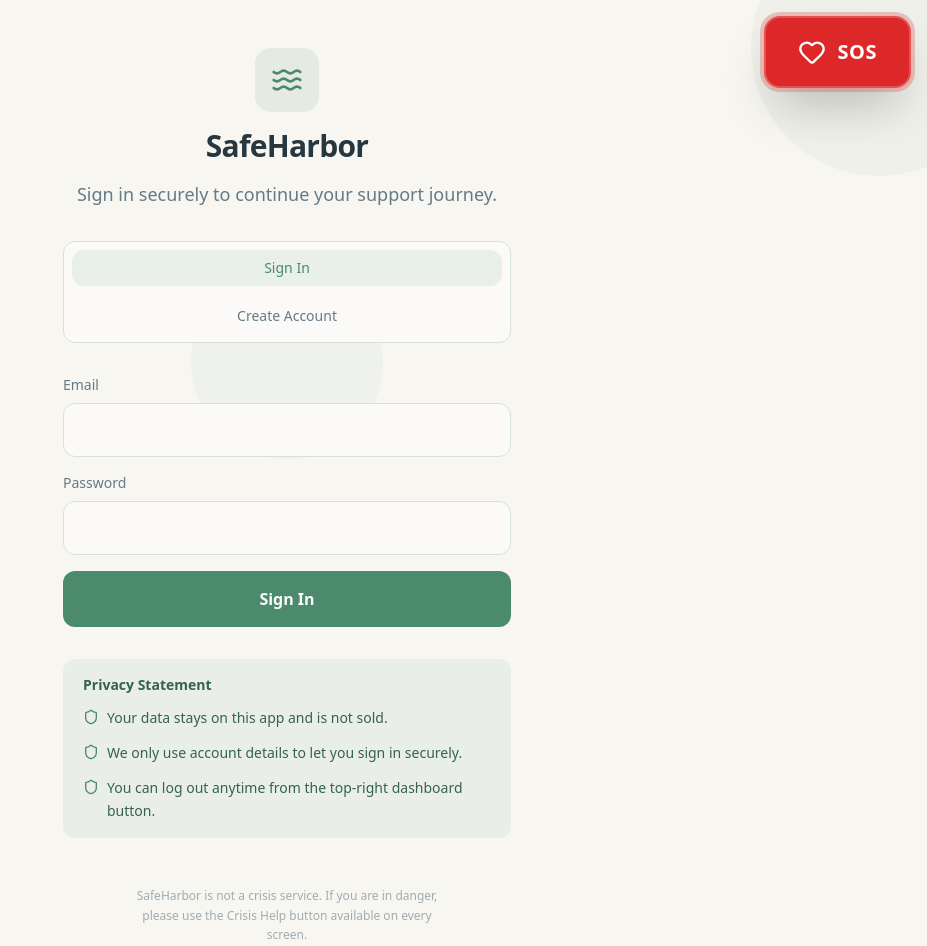
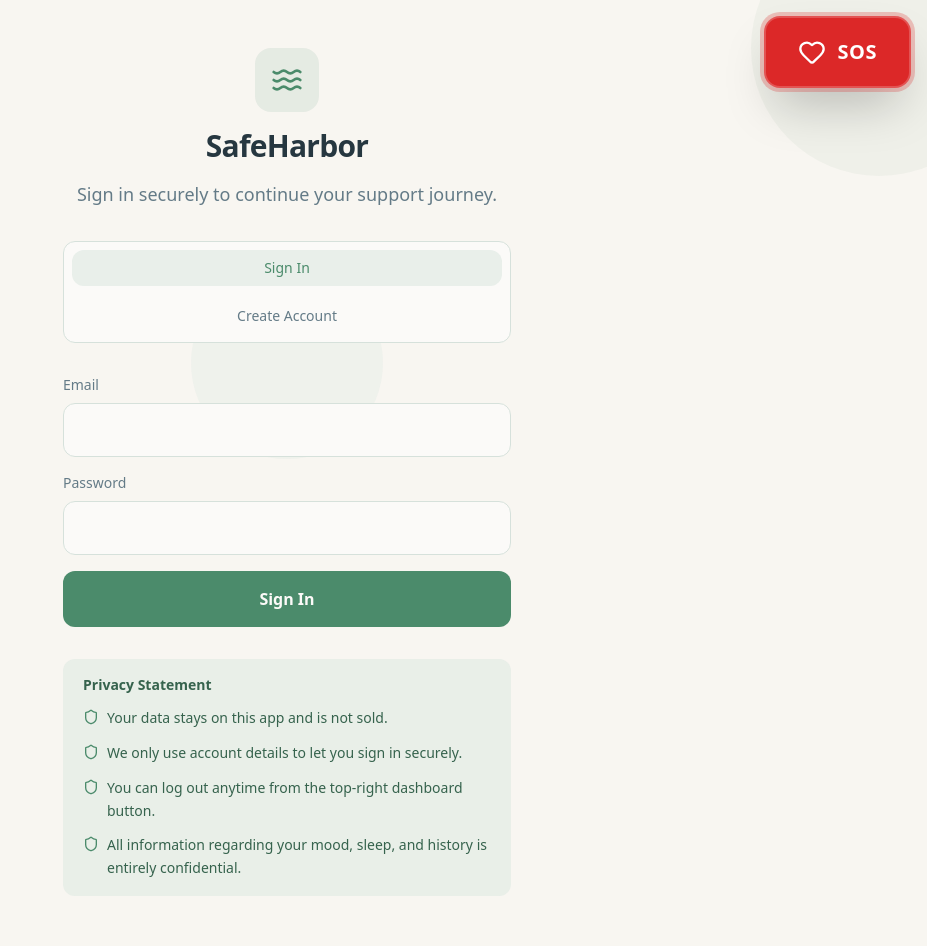
Before and after one commit to Da111an/Group4and10, a React (Vite) app in the folder client/: page / in a window 1280 px wide. Shown: the top 946 px of the page, without its empty margins (353-1280 px from the left). Built offline with nearby package versions, Linux system fonts and the light colour scheme; no server answers.

Commit message:
Update privacy statement to include confidentiality of mood, sleep, and history data

```diff
--- a/client/src/components/screens/landing-screen.tsx
+++ b/client/src/components/screens/landing-screen.tsx
@@ -164,6 +164,10 @@ export function LandingScreen({
               <Shield className="mt-0.5 h-4 w-4 shrink-0 text-primary" />
               <span>You can log out anytime from the top-right dashboard button.</span>
             </li>
+            <li className="flex items-start gap-2">
+              <Shield className="mt-0.5 h-4 w-4 shrink-0 text-primary" />
+              <span>All information regarding your mood, sleep, and history is entirely confidential.</span>
+            </li>
           </ul>
         </div>
 
```
Also changed, not shown: 1 other file (tests, documents, lock files or other folders).
